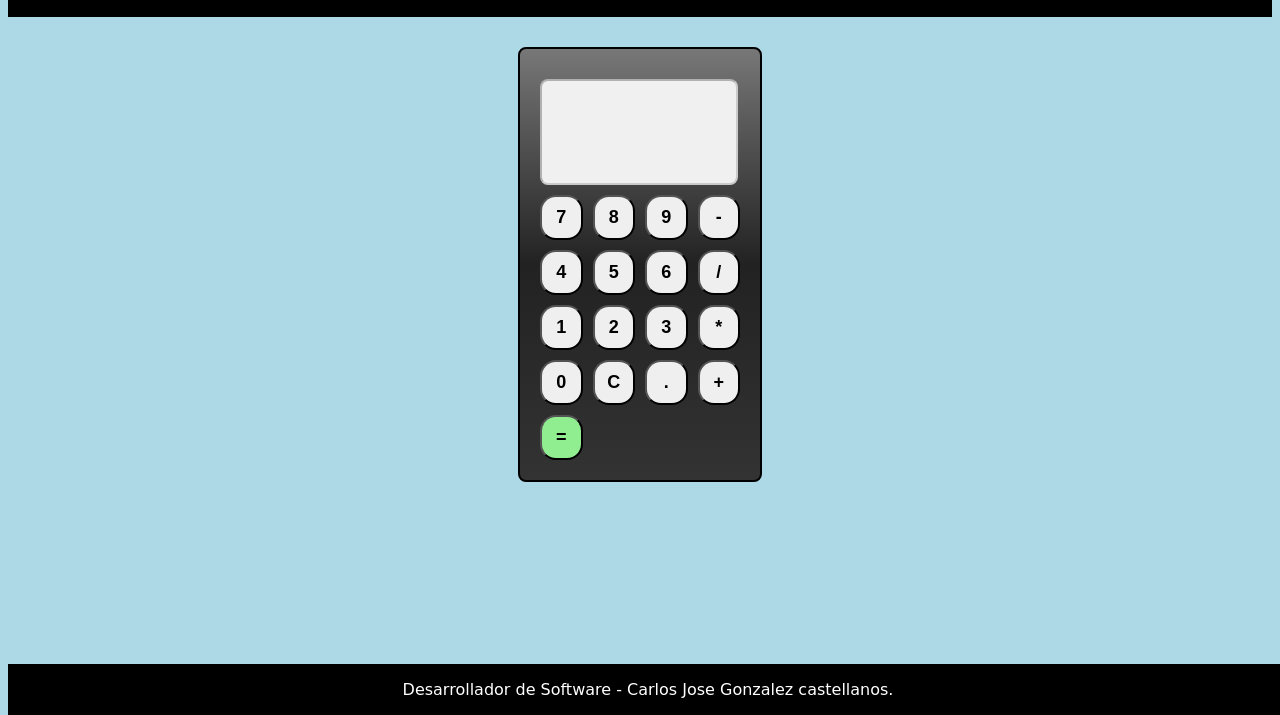
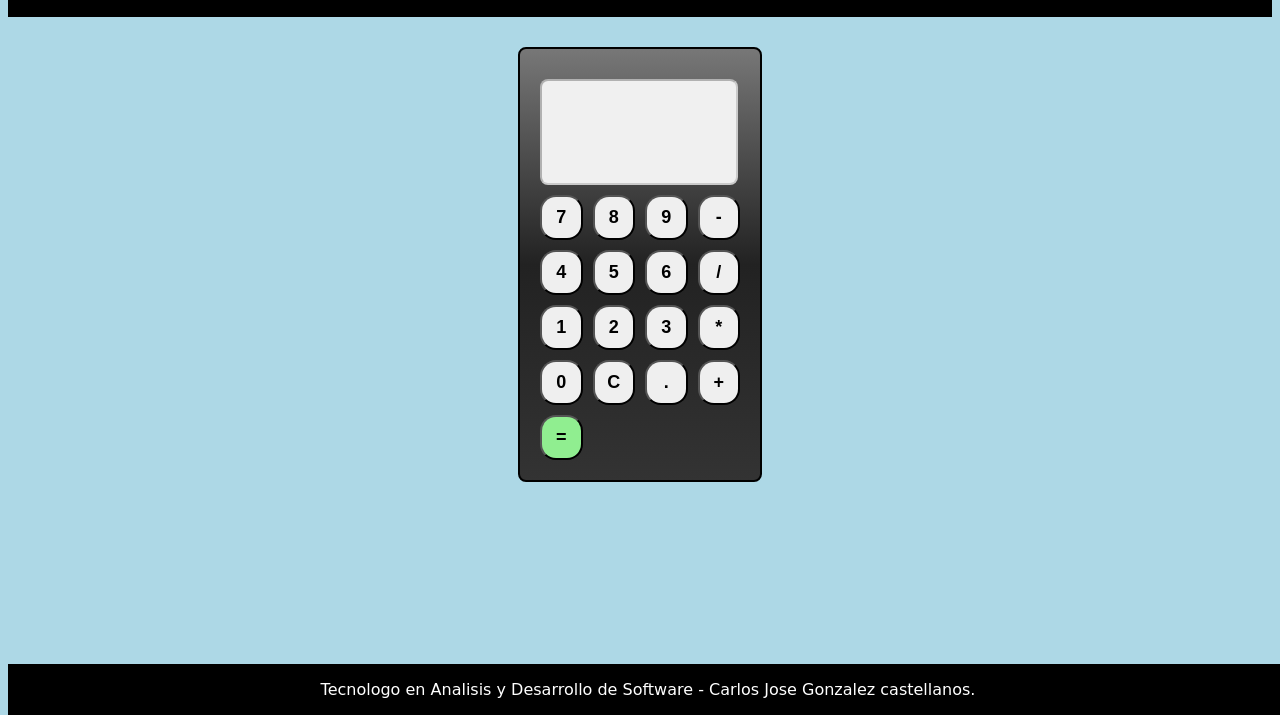
Before and after one commit to joluel/Calculadora, a plain HTML site: page index.html in a window 1280 px wide. Shown: the part 85-800 px from the top of the page. Drawn offline with Linux system fonts and the light colour scheme; a web font is replaced by a local one.

Commit message:
Correccion footer

```diff
--- a/index.html
+++ b/index.html
@@ -47,7 +47,7 @@
     </main>
 
     <footer>
-        <p> Desarrollador de Software - Carlos Jose Gonzalez castellanos.</p>
+        <p>Tecnologo en Analisis y Desarrollo de Software - Carlos Jose Gonzalez castellanos. </p>
     </footer>
 
     <script src="./assets/js/calculadora.js"></script>
```
